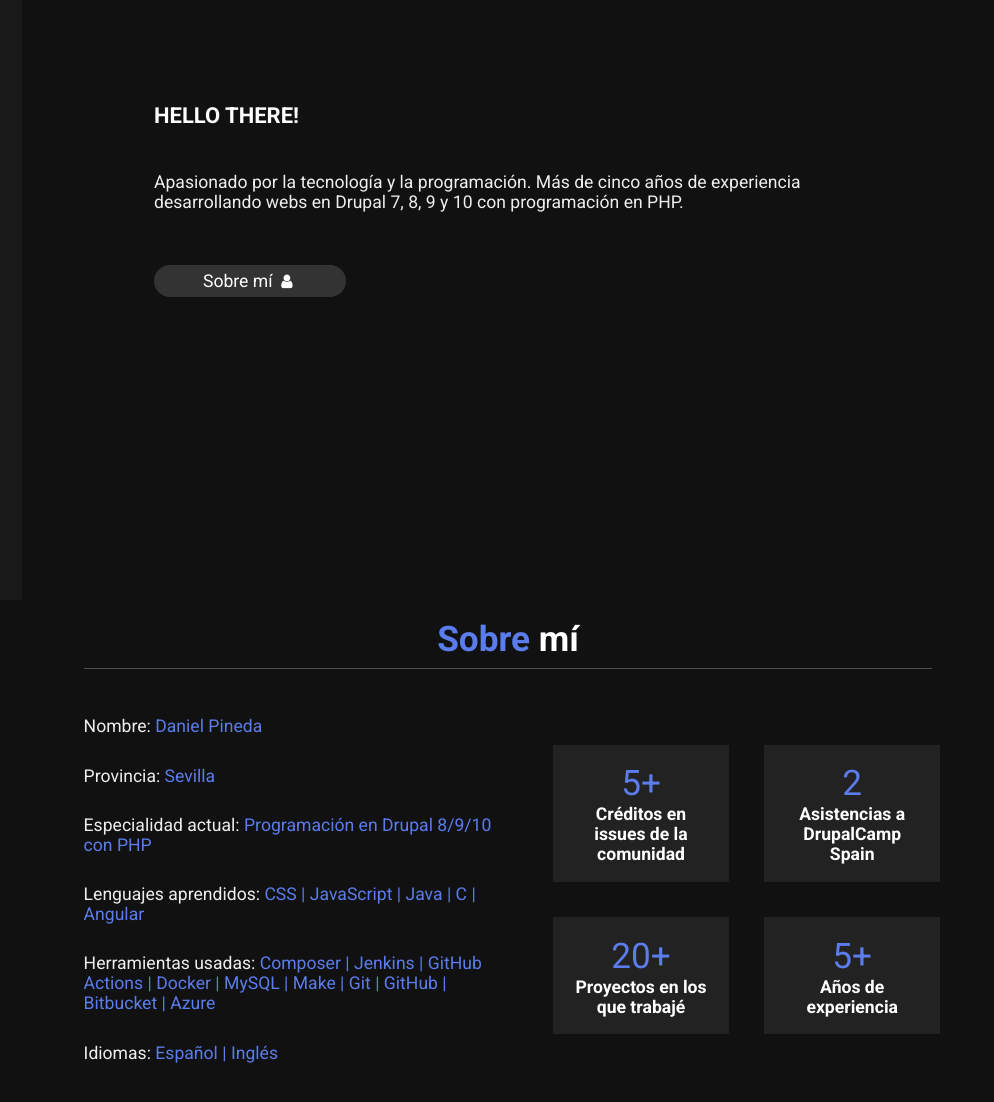
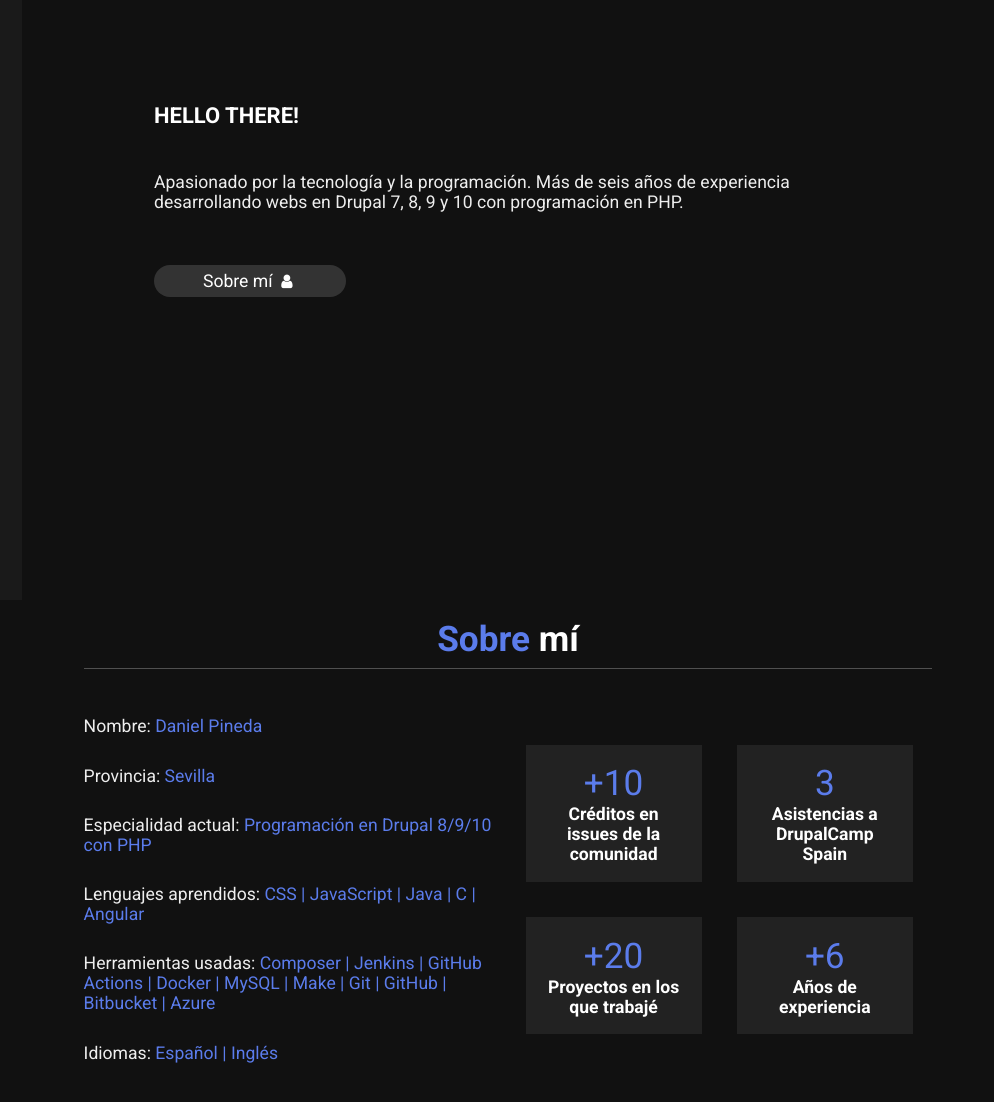
Before and after one commit to dapineda/dapineda.github.io, a plain HTML site: page index.html in a window 1280 px wide. Shown: the part 200-1302 px from the top of the page, 286-1280 px from the left. Drawn offline with nearby package versions, Linux system fonts and the light colour scheme.

Commit message:
Updated info.

```diff
--- a/css/styles.css
+++ b/css/styles.css
@@ -304,7 +304,6 @@ header .social-links__list .github:hover .social_links__text::before {
 .about .row .counter {
     flex: 1 1 48rem;
     display: flex;
-    justify-content: center;
     flex-wrap: wrap;
 }
 
--- a/index.html
+++ b/index.html
@@ -85,7 +85,7 @@
         <h3>HELLO THERE!</h3>
         <h4 class="visually-hidden">Soy Daniel Pineda</h4>
         <p>
-            Apasionado por la tecnología y la programación. Más de cinco años de experiencia desarrollando webs en Drupal 7, 8, 9 y 10 con programación en PHP.
+            Apasionado por la tecnología y la programación. Más de seis años de experiencia desarrollando webs en Drupal 7, 8, 9 y 10 con programación en PHP.
         </p>
         <a href="#about" class="btn">Sobre mí <i class="fa fa-user"></i></a>
 
@@ -114,22 +114,22 @@
         <div class="counter">
 
             <div class="box">
-                <span>5+</span>
+                <span>+10</span>
                 <h4>Créditos en issues de la comunidad</h4>
             </div>
 
             <div class="box">
-                <span>2</span>
+                <span>3</span>
                 <h4>Asistencias a DrupalCamp Spain</h4>
             </div>
 
             <div class="box">
-                <span>20+</span>
+                <span>+20</span>
                 <h4>Proyectos en los que trabajé</h4>
             </div>
 
             <div class="box">
-                <span>5+</span>
+                <span>+6</span>
                 <h4>Años de experiencia</h4>
             </div>
 
```
